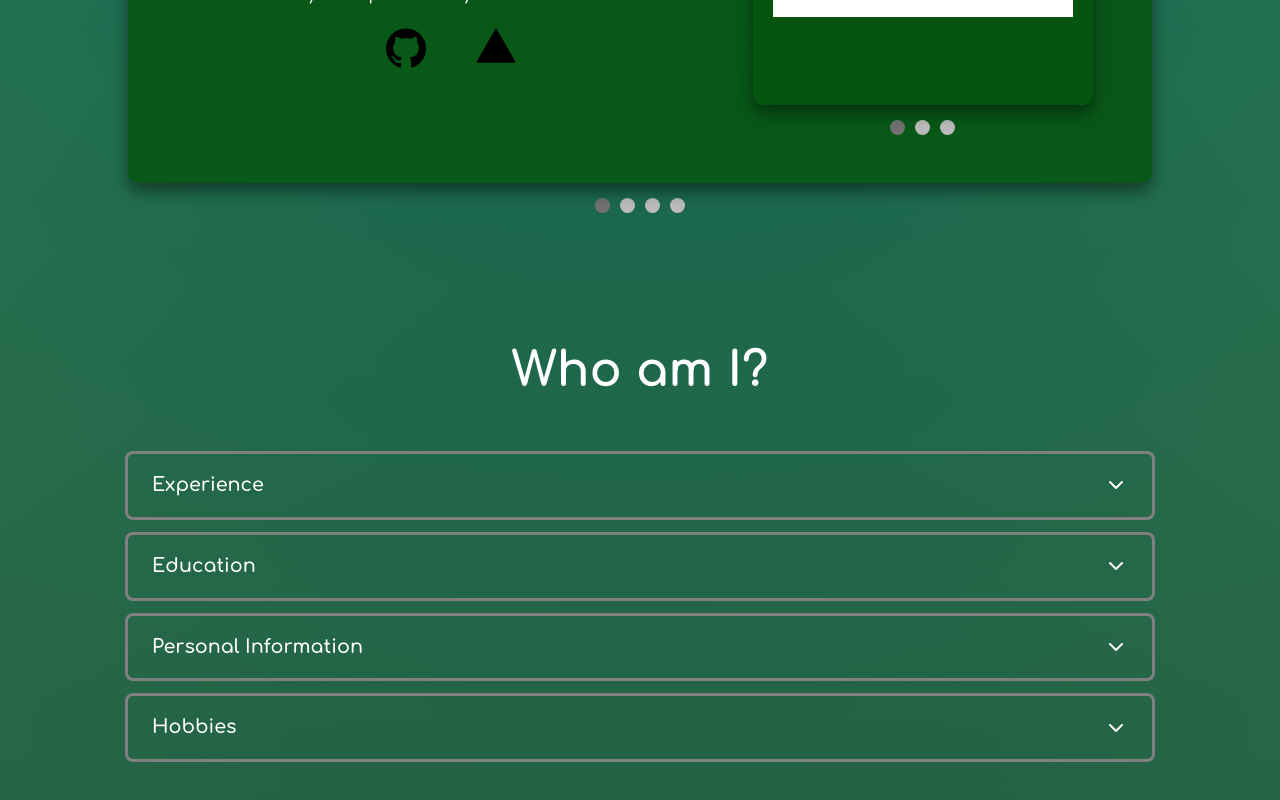
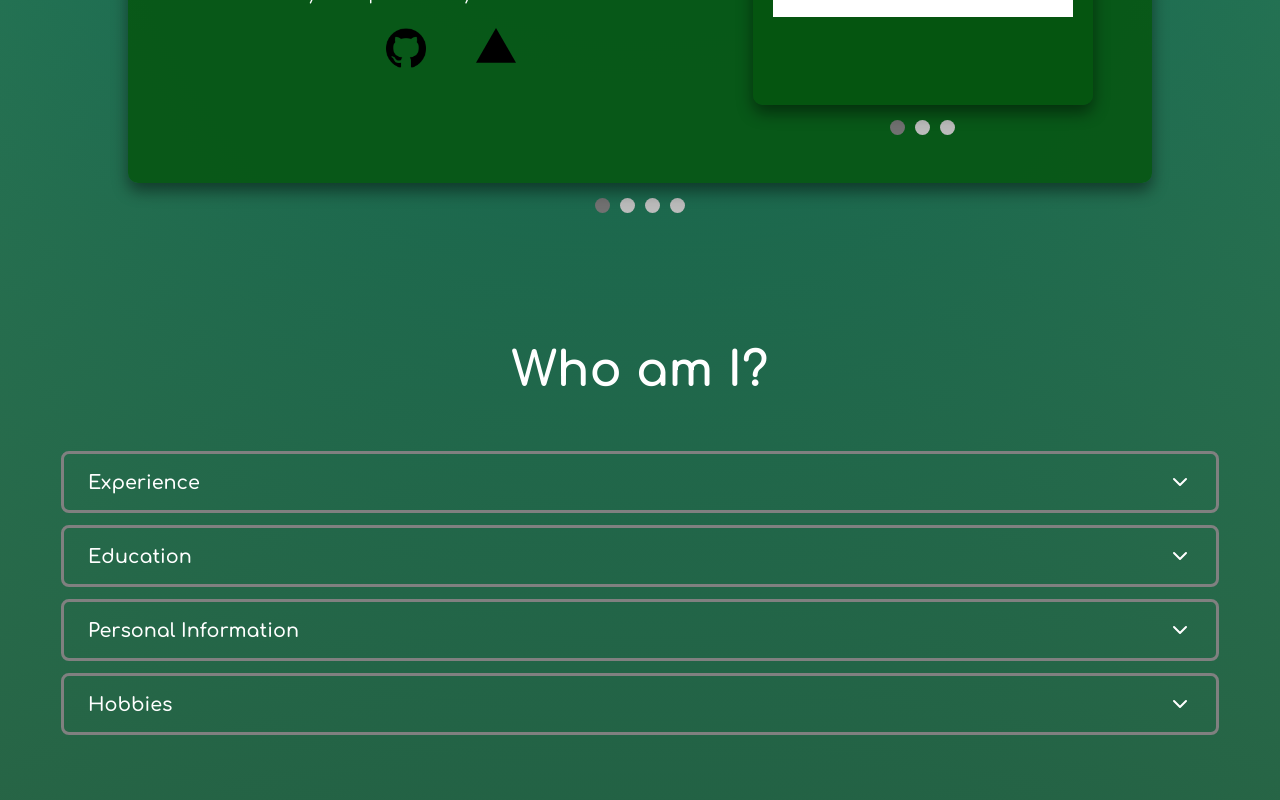
Before and after one commit to NecronX24/portfolio, a Vue app: page / in a window 1280 px wide. Shown: the part 1999-2799 px from the top of the page. Built offline with nearby package versions, Linux system fonts and the light colour scheme.

Commit message:
feat: Accordion has fixed measures

```diff
--- a/src/components/AccordionItem.vue
+++ b/src/components/AccordionItem.vue
@@ -71,7 +71,7 @@ button{
   background-color: var(--surface-card);
   border-style: solid;
   border-color: gray;
-  min-width: 80vw;
+  width: 90vw;
   transition:
     border-color 0.3s ease,
     background-color 0.3s ease;
@@ -138,6 +138,7 @@ button{
   color: var(--text-color-secondary);
   line-height: 1.6;
   font-size: 0.95rem;
+  max-height: 50vh;
 }
 
 .accordion-item.is-open {
@@ -155,22 +156,42 @@ button{
   color: var(--primary-color);
 }
 
-h1{
-  font-size: 3rem;
-  margin-bottom: 1rem;
-  color: white;
+:slotted(.h1){
+  font-size: 2rem;
+  margin:0;
 }
 
-h2 {
-  font-size: 2rem;
-  margin-bottom: 1rem;
+:slotted(.h2) , h2{
+  font-size: 1.5rem;
   opacity: 0.9;
   color:white;
+  margin:0
 }
 
-p, span {
+:slotted(.p, .span), span{
   font-size: 1.2rem;
-  line-height: 1.6;
   color:white;
+  margin: 0;
+}
+
+:slotted(.img){
+  width: 30vw;
+  height: 50vh;
+  border-radius: 10%;
+}
+
+:slotted(.div){
+  display: flex;
+  flex-direction: row;
+  justify-content: center;
+  gap: 2%;
+}
+
+:slotted(.text-div){
+  width: 50vw;
+}
+
+:slotted(.text-container){
+  margin-bottom: 1.5%;
 }
 </style>
--- a/src/pages/Home.vue
+++ b/src/pages/Home.vue
@@ -153,14 +153,13 @@ onBeforeUnmount(() => {
         <h1 class="about-me-h1">Who am I?</h1>
         <Accordion :single-open=true>
             <AccordionItem id="experience" title="Experience">
-                <div style="display: flex; flex-direction: row; justify-content: center; gap: 3%;">
-                    <img src="/about/1.png" style="border-radius: 10%; width: 30vw; height: auto;"></img>
-                    <div >
-                        <h1 style="margin: 0; width: 30vw;">Store Manager - Barista</h1>
-                        <h2 style = "margin:0">Tres Puntos Cafe</h2>
-                        <p style="margin: 0;">2020 - 2022</p>
-                        <p style="font-weight: bolder; margin:0">Experience</p>
-                        <ul style="margin:3%; width: 30vw;">
+                <div class="div">
+                    <img class="img" src="/about/1.png"></img>
+                    <div class="text-div">
+                        <h1 class="h1">Store Manager - Barista</h1>
+                        <h2 class="h2">Tres Puntos Cafe <span class="p">(2020 - 2022)</span></h2>
+
+                        <ul class="ul">
                             <li>Operation of espresso machine and coffee preparation</li>
                             <li>Staff supervision, shift management, and inventory control</li>
                             <li>Customer service - Host</li>
@@ -169,19 +168,23 @@ onBeforeUnmount(() => {
                 </div>
             </AccordionItem>
             <AccordionItem id="education" title="Education">
-                <div style="display: flex; flex-direction: row; justify-content: center; gap: 3%;">
-                    <img src="/about/2.png" style="border-radius: 10%; width: 20vw; height: auto;"></img>
-                    <div>
-                        <h2 style="margin: 0; width: 50vw;">Bachelor's Degree in Computer Engineering</h2>
-                        <p style = "margin:0">Universidad Rafael Urdaneta</p>
-                        <p style="margin: 0;">2021 - Present</p>
-                        <p style="font-style: italic; margin:0">Honored four times on the Dean’s List and counting...</p>
-                        <h2 style="margin:0; width: 50vw; margin-top: 1%;">Barista Course</h2>
-                        <p style = "margin:0">Tercera Ola, EICV, Raul Martinez SCA Trainer</p>
-                        <p style="margin: 0;">2019, 2022, 2024</p>
-                        <h2 style="margin:0; width: 50vw; margin-top: 1%;">English Course</h2>
-                        <p style = "margin:0">CEVAZ</p>
-                        <p style="margin: 0;">2018 - 2020</p>
+                <div class="div">
+                    <img src="/about/2.png" class="img"></img>
+                    <div class="text-div">
+                        <div class="text-container">
+                            <h2 class="h2">Bachelor's Degree in Computer Engineering</h2>
+                            <p class="p">Universidad Rafael Urdaneta (2021 - Present)</p>
+                            <p class="p">Honored four times on the Dean’s List and counting...</p>
+                        </div>
+                        <div class="text-container">
+                            <h2 class="h2">Barista Course</h2>
+                            <p class="p">Tercera Ola (2019), EICV (2022), Raul Martinez SCA Trainer (2024)</p>
+                        </div>
+
+                        <div class="text-container">
+                            <h2 class="h2">English Course</h2>
+                            <p class="p">CEVAZ (2028 - 2020)</p>
+                        </div>
                     </div>
                 </div>
             </AccordionItem>
```
